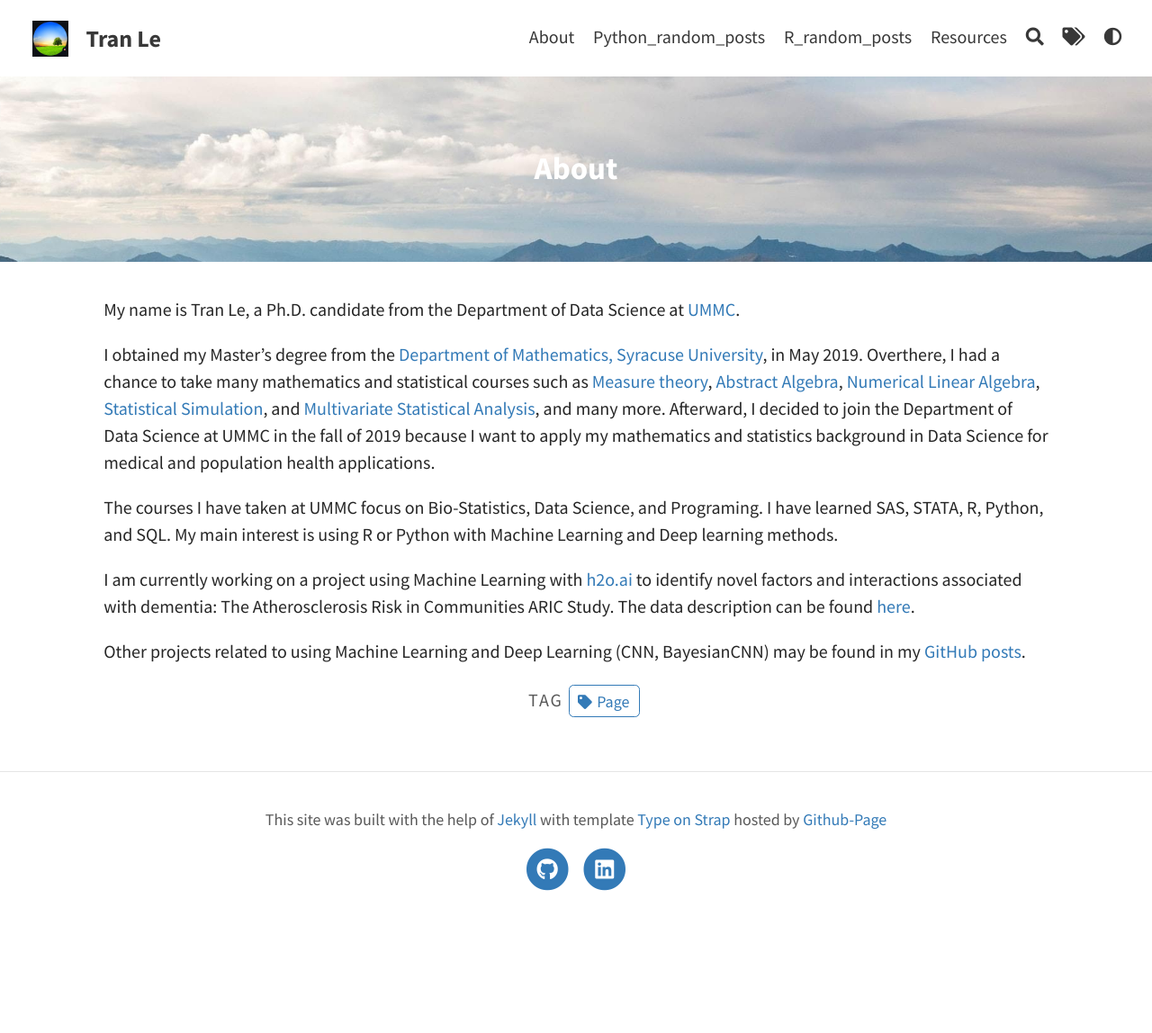
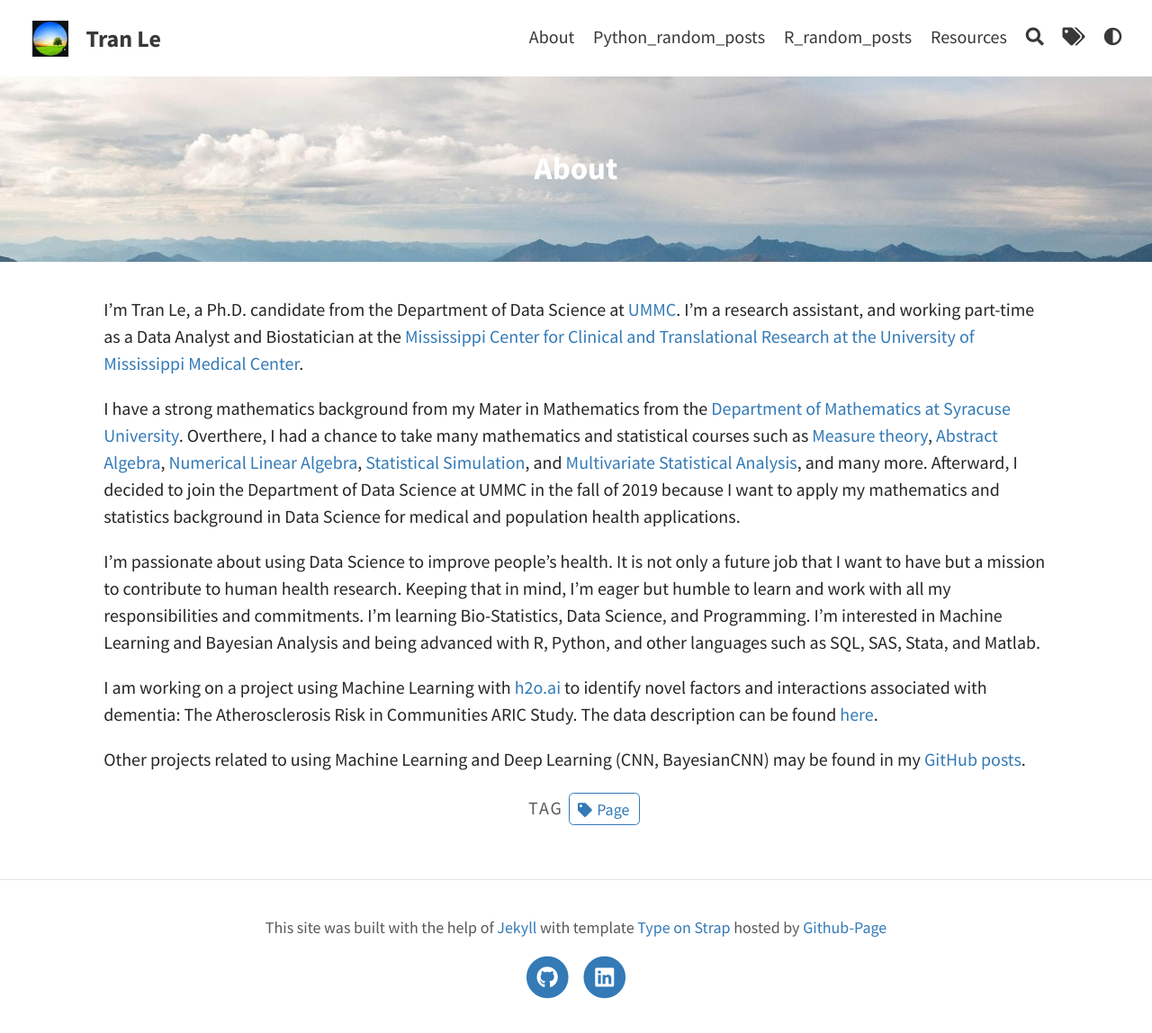
Before and after one commit to tranktle/porfolio, a Jekyll site: the page built from pages/about.md, in a window 1280 px wide. Shown: the whole page at 90% size. Built offline with Jekyll 4.4.1, drawn with Linux system fonts in a browser that asks for light colours; before the commit the page ends 1028 px from its top, so only the background shows below that.

Commit message:
change about me content

```diff
--- a/pages/about.md
+++ b/pages/about.md
@@ -6,12 +6,20 @@ feature-img: "assets/img/pexels/travel.jpeg"
 tags: [Page]
 ---
 
-My name is Tran Le, a Ph.D. candidate from the Department of Data Science at [UMMC](https://www.umc.edu/SoPH/Departments-and-Faculty/Data-Science/Department-of-Data-Science-Home.html).
+I'm Tran Le, a Ph.D. candidate from the Department of Data Science at [UMMC](https://www.umc.edu/SoPH/Departments-and-Faculty/Data-Science/Department-of-Data-Science-Home.html). I'm a research assistant, and working part-time as a Data Analyst and Biostatician at the [Mississippi Center for Clinical and Translational Research at the University of Mississippi Medical Center](https://www.umc.edu/Research/Centers-and-Institutes/External-Designation-Centers/Mississippi-Center-for-Clinical-and-Translational-Research/Mississippi-Center-for-Clinical-and-Translational-Research-Home.html).
 
-I obtained my Master's degree from the [Department of Mathematics, Syracuse University](https://thecollege.syr.edu/mathematics/), in May 2019. Overthere, I had a chance to take many mathematics and statistical courses such as [Measure theory](https://www.maa.org/press/maa-reviews/principles-of-mathematical-analysis), [Abstract Algebra](https://www.maa.org/press/maa-reviews/abstract-algebra), [Numerical Linear Algebra](https://books.google.com/books/about/Numerical_Linear_Algebra.html?id=JaPtxOytY7kC), [Statistical Simulation](https://www.amazon.com/Simulation-Sheldon-M-Ross/dp/0124158250/ref=pd_lpo_1?pd_rd_i=0124158250&psc=1), and [Multivariate Statistical Analysis](https://books.google.com/books/about/An_Introduction_to_Multivariate_Statisti.html?id=Cmm9QgAACAAJ), and many more. Afterward, I decided to join the Department of Data Science at UMMC in the fall of 2019 because I want to apply my mathematics and statistics background in Data Science for medical and population health applications.
 
-The courses I have taken at UMMC focus on Bio-Statistics, Data Science, and Programing. I have learned SAS, STATA, R, Python, and SQL. My main interest is using R or Python with Machine Learning and Deep learning methods.
 
-I am currently working on a project using Machine Learning with [h2o.ai](https://docs.h2o.ai/h2o/latest-stable/h2o-docs/index.html) to identify novel factors and interactions associated with dementia: The Atherosclerosis Risk in Communities ARIC Study. The data description can be found [here](https://mindset.umc.edu/aricvarexplorer/index.html).
+ I have a strong mathematics background from my Mater in Mathematics from the [Department of Mathematics at Syracuse University](https://thecollege.syr.edu/mathematics/). Overthere, I had a chance to take many mathematics and statistical courses such as [Measure theory](https://www.maa.org/press/maa-reviews/principles-of-mathematical-analysis), [Abstract Algebra](https://www.maa.org/press/maa-reviews/abstract-algebra), [Numerical Linear Algebra](https://books.google.com/books/about/Numerical_Linear_Algebra.html?id=JaPtxOytY7kC), [Statistical Simulation](https://www.amazon.com/Simulation-Sheldon-M-Ross/dp/0124158250/ref=pd_lpo_1?pd_rd_i=0124158250&psc=1), and [Multivariate Statistical Analysis](https://books.google.com/books/about/An_Introduction_to_Multivariate_Statisti.html?id=Cmm9QgAACAAJ), and many more. Afterward, I decided to join the Department of Data Science at UMMC in the fall of 2019 because I want to apply my mathematics and statistics background in Data Science for medical and population health applications.
+
+
+
+I'm passionate about using Data Science to improve people's health. It is not only a future job that I want to have but a mission to contribute to human health research. Keeping that in mind, I'm eager but humble to learn and work with all my responsibilities and commitments. I'm learning Bio-Statistics, Data Science, and Programming. I'm interested in Machine Learning and Bayesian Analysis and being advanced with R, Python, and other languages such as SQL, SAS, Stata, and Matlab.
+
+
+
+I am working on a project using Machine Learning with [h2o.ai](https://docs.h2o.ai/h2o/latest-stable/h2o-docs/index.html) to identify novel factors and interactions associated with dementia: The Atherosclerosis Risk in Communities ARIC Study. The data description can be found [here](https://mindset.umc.edu/aricvarexplorer/index.html).
+
+
 
 Other projects related to using Machine Learning and Deep Learning (CNN, BayesianCNN) may be found in my [GitHub posts](https://tranktle.github.io/porfolio/).
```
